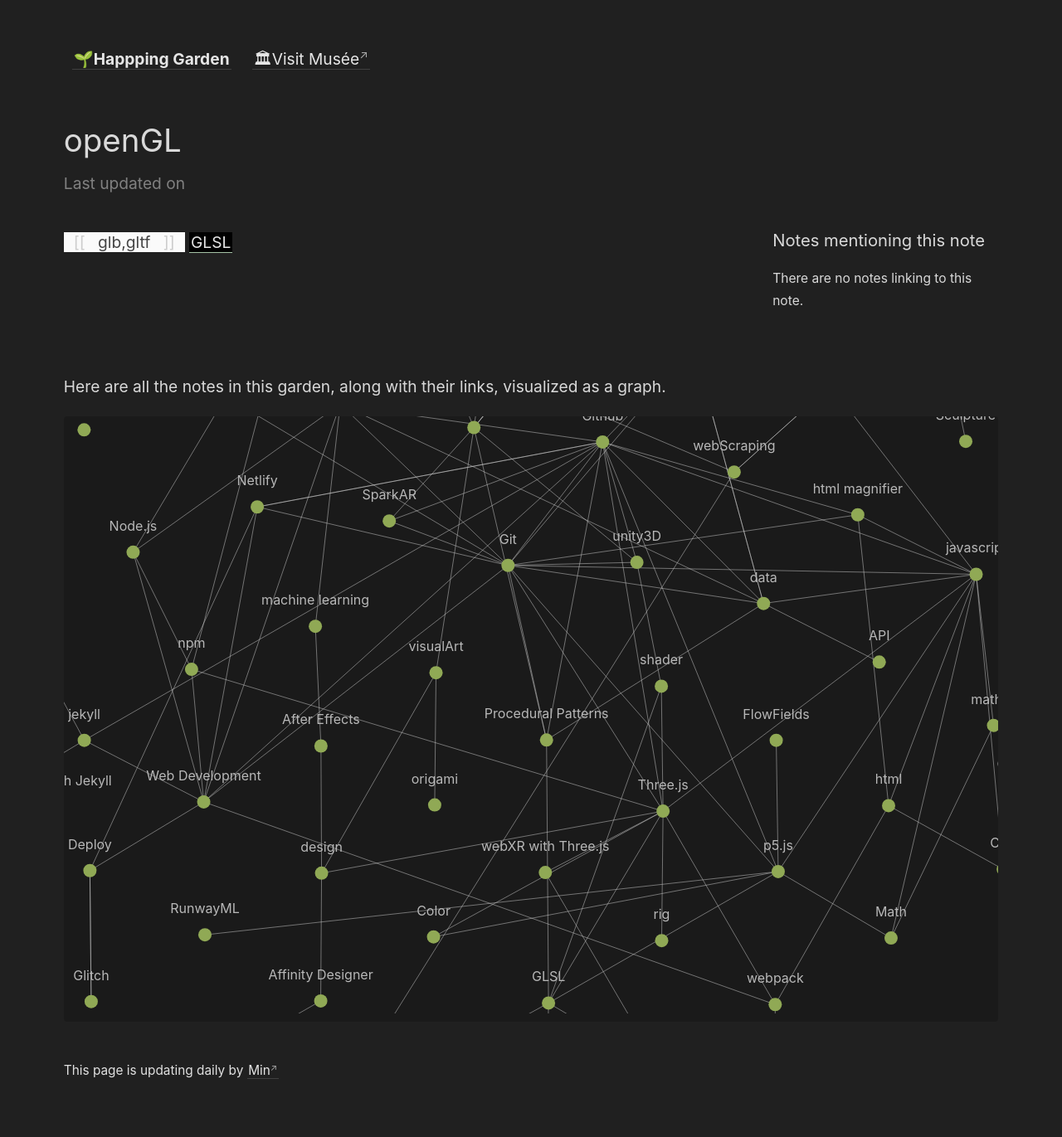
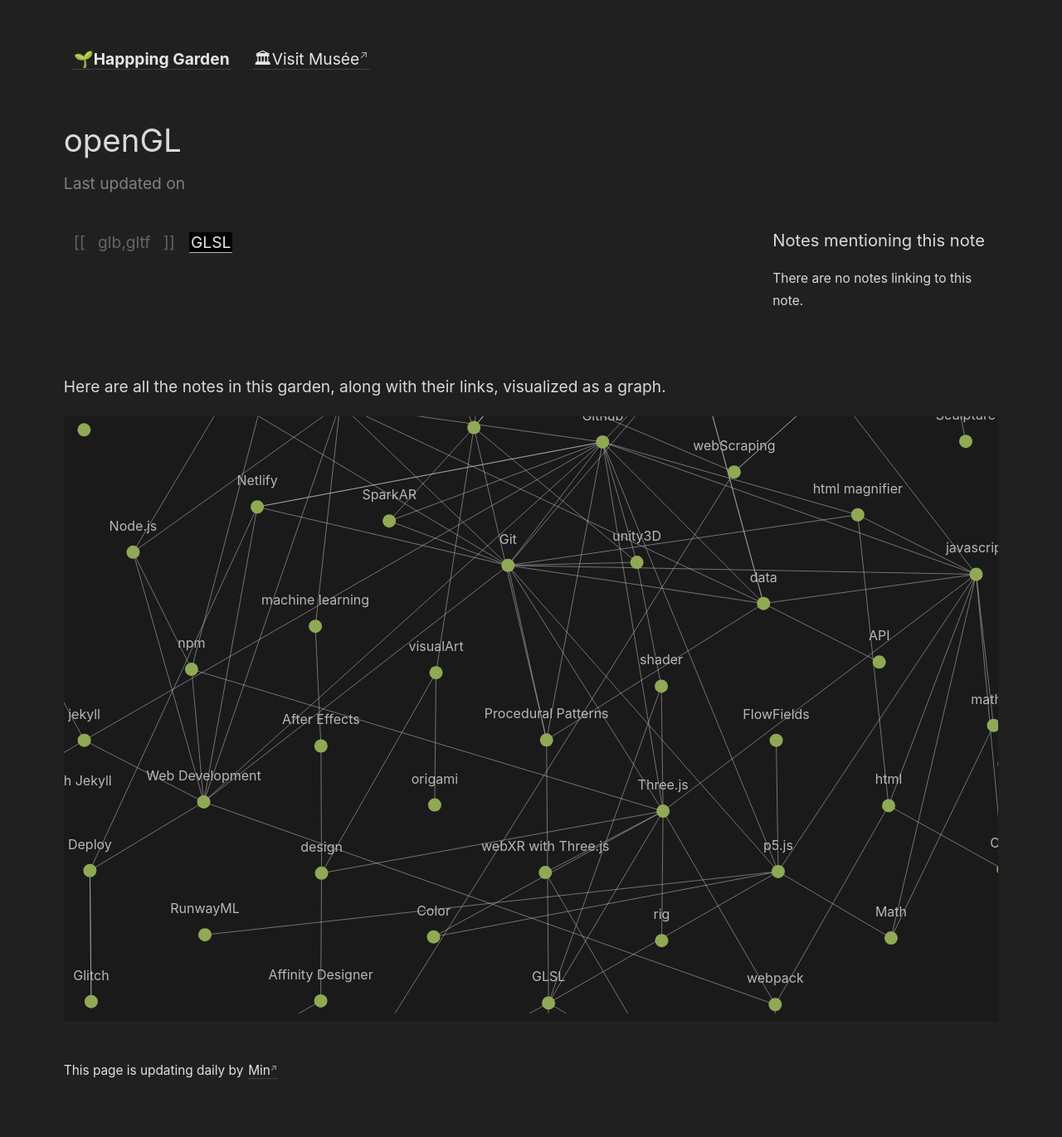
Before and after one commit to choisohan/Digital-Garden, a Jekyll site: the page built from _notes/openGL.md, in a window 1280 px wide. Shown: the whole page at 83% size. Built offline with Jekyll 4.4.1, drawn with Linux system fonts in a browser that asks for light colours.

Commit message:
invalid link grey color

```diff
--- a/_sass/_style.scss
+++ b/_sass/_style.scss
@@ -136,14 +136,14 @@
 }
 
 .invalid-link {
-  color: #444444;
+  color: #666666;
   cursor: help;
-  background: #fafafa;
+  /*background: #fafafa;*/
   padding: 0 0.1em;
 }
 
 .invalid-link-brackets {
-  color: #ccc;
+  color: #666666;
   cursor: help;
 }
 
```
